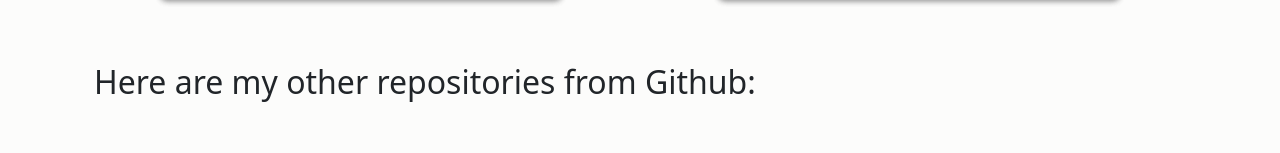
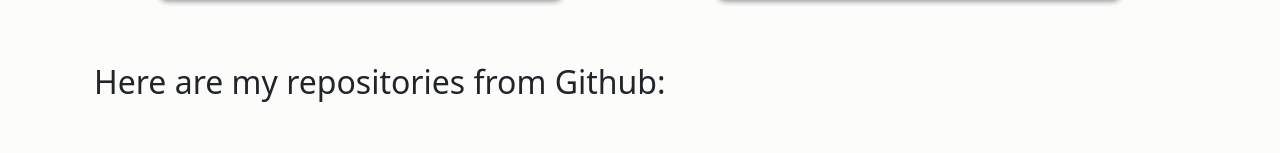
Before and after one commit to Moobell1212/Elspeth-Meakin-s-react-portfolio, a React (Create React App) app in the folder portfolio/: page /#/projects in a window 1280 px wide. Shown: the part 1634-1787 px from the top of the page. Built offline with nearby package versions, Linux system fonts and the light colour scheme; no server answers.

Commit message:
project page subtitles change

```diff
--- a/portfolio/src/components/GitHubRepos/gitHubRepos.js
+++ b/portfolio/src/components/GitHubRepos/gitHubRepos.js
@@ -2,8 +2,9 @@
 import Container from 'react-bootstrap/Container';
 import RepoProjectCard from './repoProjectCard.js';
 import RepoAPI from '../../utils/repoAPI.js';
-import HighProjects from '../../utils/projects.json';
 import Button from "react-bootstrap/esm/Button.js";
+
+{/* import HighProjects from '../../utils/projects.json'; */ }
 
 export default function GitHubProjects() {
 
@@ -13,19 +14,16 @@
         RepoAPI().then((response) => { setRepos(response.data) })
     }, []);
 
-    let highProjectTitles = [];
+    {/* let highProjectTitles = [];
     HighProjects.forEach(function (obj) {
         highProjectTitles.push(obj.name.split(" ").join("-"))
     });
 
-    // const removePortfolio = () => {
-    //     const removeTitle = (array) => {
-    //         array.filter(x => x.node_id === "R_kgDOJE8_rA")
-    //     }
-    //     setRepos(removeTitle(repos))
-    // }
-
-    // removePortfolio()
+    const removePortfolio = () => {
+        setRepos(current => {
+            return current.filter(repo => repo.name !== "Elspeth-Meakin-s-react-portfolio") })
+    }
+    */}
 
     const sortRepos = (sortBy) => {
         const sortFun = (a, b) => {
@@ -43,7 +41,7 @@
 
     return (
         <Container>
-            <h2 style={{ margin: "50px 0px" }}>Here are my other repositories from Github:</h2>
+            <h2 style={{ margin: "50px 0px" }}>Here are my repositories from Github:</h2>
             <div className="sorting-buttons" style={{ marginBottom: 50 }}>
                 <Button onClick={() => sortRepos("created_at")} style={{ margin: "10px 10px" }}>Sort by Date Created</Button>
                 <Button onClick={() => sortRepos("updated_at")} style={{ margin: "10px 10px" }}>Sort by Date Updated</Button>
@@ -58,7 +56,7 @@
                     github={f.svn_url}
                     created={f.created_at.slice(0, 10)}
                     pushed={f.pushed_at.slice(0, 10)}
-                    updated={f.created_at.slice(0,10)}
+                    updated={f.created_at.slice(0, 10)}
                 />)}
             </div>
         </Container>
```
